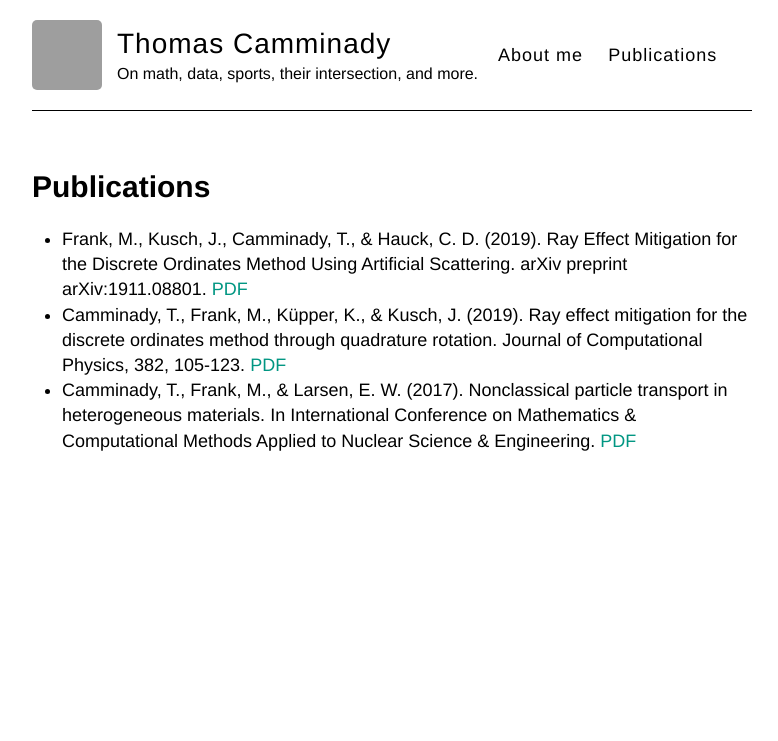
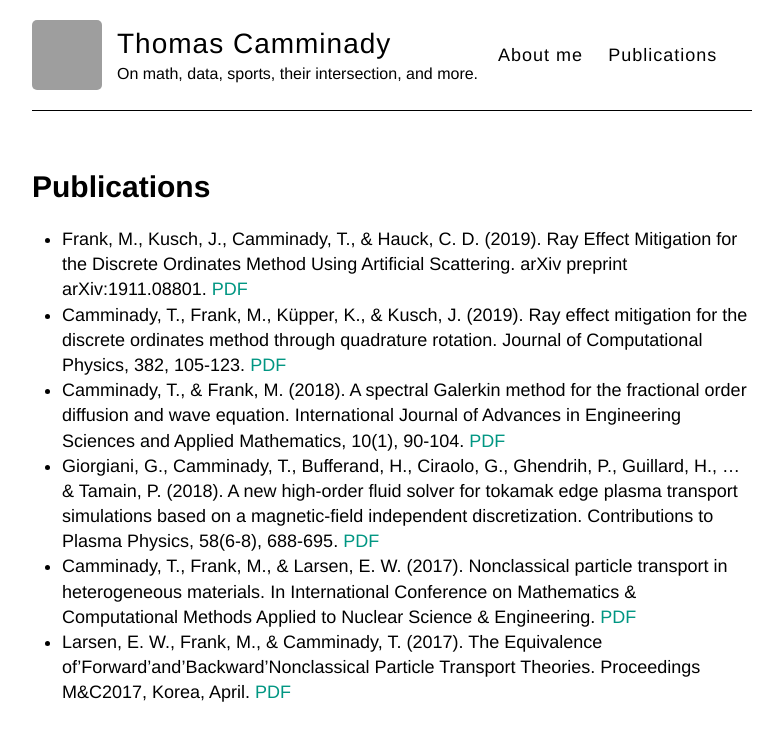
Before and after one commit to camminady/camminady.github.io, a Jekyll site: the page built from pages/publications.md, in a window 1280 px wide. Shown: the top 741 px of the page, without its empty margins (248-1026 px from the left). Built offline with Jekyll 4.4.1, drawn with Linux system fonts in a browser that asks for light colours; grey boxes are pictures that could not be loaded.

Commit message:
Add more.

```diff
--- a/pages/publications.md
+++ b/pages/publications.md
@@ -8,7 +8,11 @@ layout: page
 
 * Frank, M., Kusch, J., Camminady, T., & Hauck, C. D. (2019). Ray Effect Mitigation for the Discrete Ordinates Method Using Artificial Scattering. arXiv preprint arXiv:1911.08801. [PDF](https://arxiv.org/pdf/1911.08801.pdf)
 * Camminady, T., Frank, M., Küpper, K., & Kusch, J. (2019). Ray effect mitigation for the discrete ordinates method through quadrature rotation. Journal of Computational Physics, 382, 105-123. [PDF][1]
+* Camminady, T., & Frank, M. (2018). A spectral Galerkin method for the fractional order diffusion and wave equation. International Journal of Advances in Engineering Sciences and Applied Mathematics, 10(1), 90-104. [PDF][3]
+* Giorgiani, G., Camminady, T., Bufferand, H., Ciraolo, G., Ghendrih, P., Guillard, H., ... & Tamain, P. (2018). A new high‐order fluid solver for tokamak edge plasma transport simulations based on a magnetic‐field independent discretization. Contributions to Plasma Physics, 58(6-8), 688-695. [PDF](https://onlinelibrary.wiley.com/doi/pdf/10.1002/ctpp.201700172)
 * Camminady, T., Frank, M., & Larsen, E. W. (2017). Nonclassical particle transport in heterogeneous materials. In International Conference on Mathematics & Computational Methods Applied to Nuclear Science & Engineering. [PDF][2]
+* Larsen, E. W., Frank, M., & Camminady, T. (2017). The Equivalence of’Forward’and’Backward’Nonclassical Particle Transport Theories. Proceedings M&C2017, Korea, April. [PDF](https://www.kns.org/files/int_paper/paper/MC2017_2017_1/P020S01-03LarsenE.pdf)
 
 [1]:{{ site.url}}/download/Ray_effect_mitigation_for_the_discrete_ordinates_method_through_quadrature_rotation.pdf
 [2]:{{ site.url}}/download/P061S01-12CamminadyT.pdf
+[3]:{{ site.url}}/download/Camminady-Frank2018_Article_ASpectralGalerkinMethodForTheF.pdf
```
Also changed, not shown: 1 other file.
